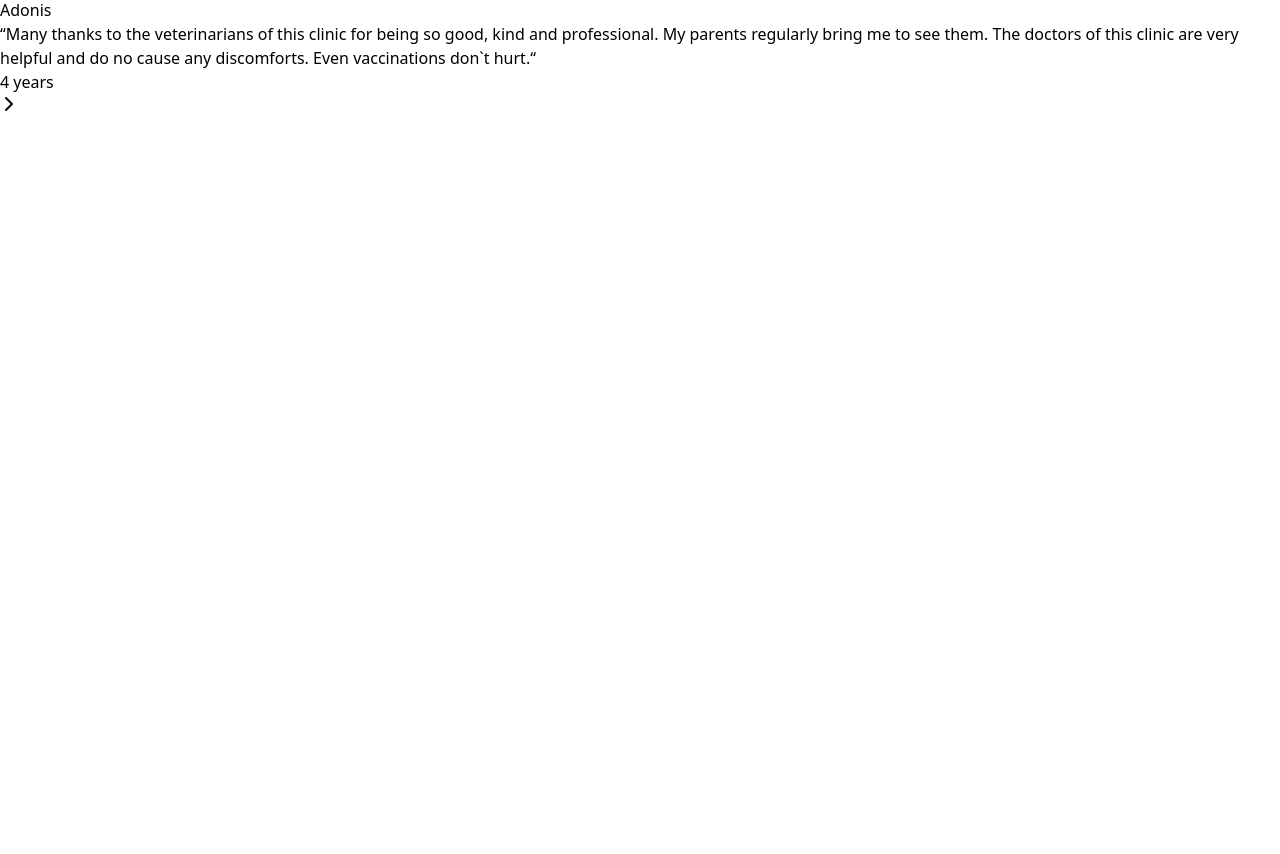
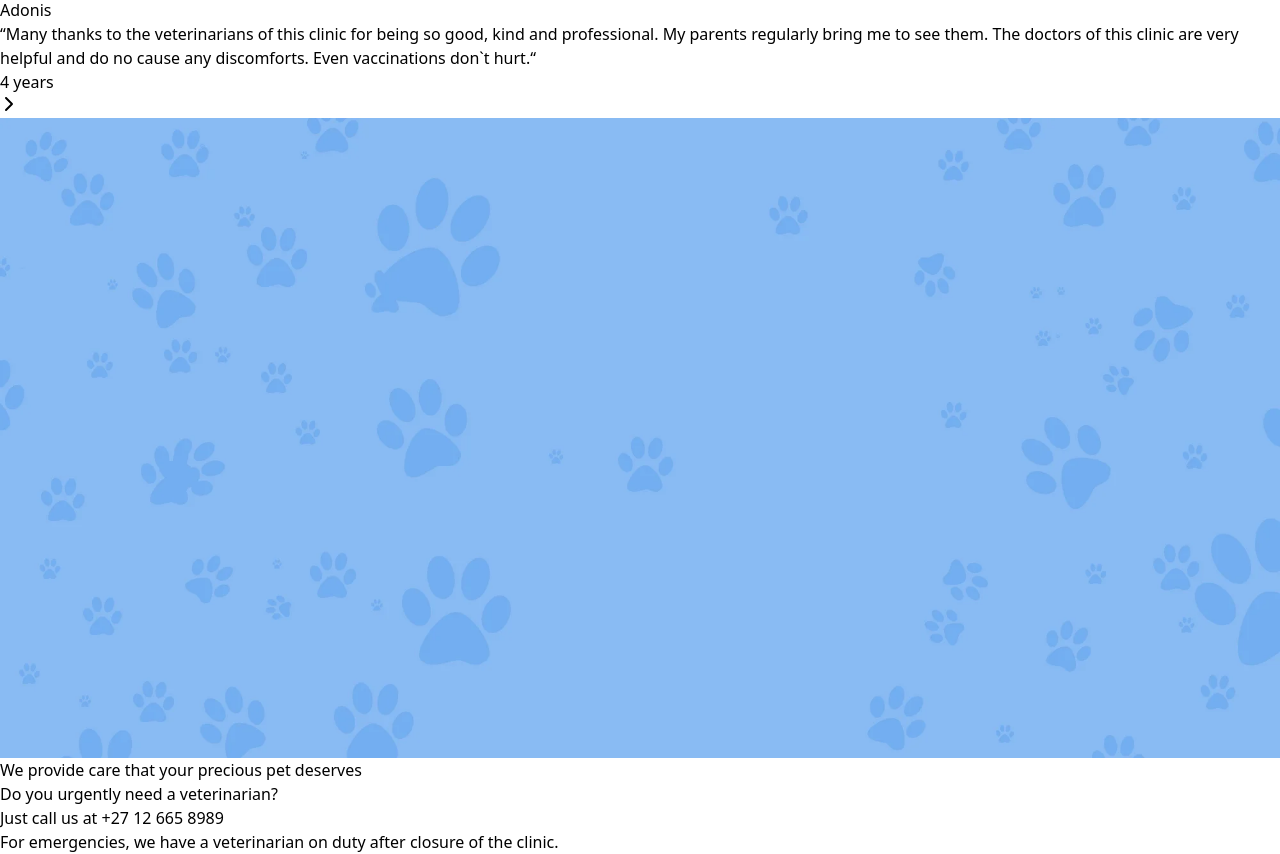
Before and after one commit to kaymkwanazi/Pet-Care, a React (Vite) app: page / in a window 1280 px wide. Shown: the part 7853-8707 px from the top of the page. Before the commit the page ends 7971 px from the top, so only its background shows below. Built offline with nearby package versions, Linux system fonts and the light colour scheme.

Commit message:
background paw

```diff
--- a/src/Components/About.tsx
+++ b/src/Components/About.tsx
@@ -83,7 +83,7 @@ const About: React.FC = () => {
         ))}
       </div>
       {/* Gif */}
-      <div className='container mx-auto flex items-center justify-center my-10'>
+      <div className='container mx-auto flex items-center justify-center my-10 pb-10'>
         <img src={dogGif}
           alt="Dog Gif"
           className="w-full h-1/3 object-cover rounded-lg"
--- a/src/Components/Pricing.tsx
+++ b/src/Components/Pricing.tsx
@@ -73,7 +73,7 @@ const Pricing: React.FC = () => {
   }
 
   return (
-    <div className="container mx-auto my-10 pt-10 grid cols-1 md:grid-cols-2 gap-28">
+    <div className="container mx-auto my-10 py-10 grid cols-1 md:grid-cols-2 gap-28">
         <div>
             <h1 className="text-4xl md:text-5xl font-bold mb-5">Pricing Plans and Our Services</h1>
             <p className="font-light text-lg mb-10">
--- a/src/Components/Testimonials.tsx
+++ b/src/Components/Testimonials.tsx
@@ -2,6 +2,7 @@ import React, { useState } from 'react'
 import adonis from '../Images/Adonis.jpg'
 import goldenPuppy from '../Images/golden-puppy.gif'
 import { FaChevronLeft, FaChevronRight } from 'react-icons/fa6';
+import paw from '../Images/bluepaw.webp'
 
 interface Testimonial {
     id: number;
@@ -83,6 +84,23 @@ const Testimonials:React.FC = () => {
         </button>
       </div>
     </div>
+
+       {/* Background Image with Text */}
+       <div className="relative w-full h-[400px] my-10 flex justify-center items-center text-white font-medium">
+        <img
+            src={paw}
+            alt="pawBg"
+            className=" h-full object-cover rounded-lg"
+        />
+        <div className="absolute top-0 left-0 w-full h-full flex flex-col justify-center items-center">
+            <h2 className="text-center">
+                We provide care that your precious pet deserves
+            </h2>
+            <p className="text-4xl mt-3 text-center">Do you urgently need a veterinarian? </p>
+            <p className='text-4xl'>Just call us at +27 12 665 8989</p>
+            <p className='mt-5'>For emergencies, we have a veterinarian on duty after closure of the clinic.</p>
+        </div>
+        </div>
     </>
 
   )
```
Also changed, not shown: src/Images/bluepaw.webp (renamed from src/Images/pawBg.webp), src/Images/pawBg.png (added).
